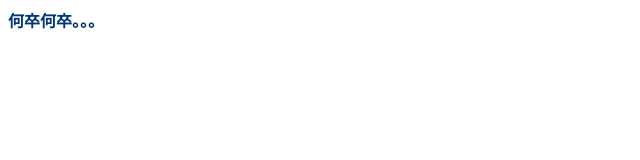
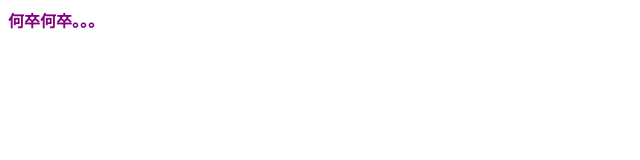
Before and after one commit to kosi0221/231205025-git-workshop, a plain HTML site: page index.html in a window 1280 px wide. Shown: the full height of the page, 0-640 px from the left. Drawn offline with Linux system fonts and the light colour scheme.

Commit message:
Update index.html

```diff
--- a/index.html
+++ b/index.html
@@ -5,6 +5,6 @@
     <title>タイトル</title>
 </head>
   <body>
-    <strong style="color: #003377;">何卒何卒。。。</strong>
+    <strong style="color: purple;">何卒何卒。。。</strong>
   </body>
 </html>
```
